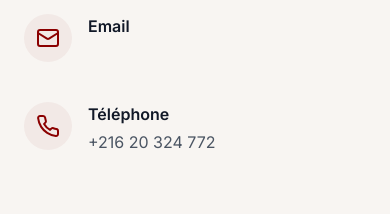
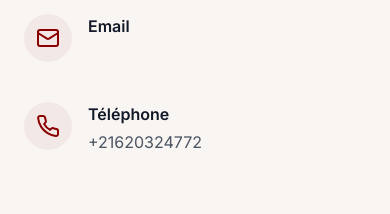
Before and after one commit to Useradel07/le_charme_floral, a React (Vite) app: page / in a window 390 px wide. Shown: the part 4920-5134 px from the top of the page. Built offline with nearby package versions, Linux system fonts and the light colour scheme.

Commit message:
Update phone number in Contact.tsx

```diff
--- a/src/components/Contact.tsx
+++ b/src/components/Contact.tsx
@@ -101,7 +101,7 @@ export default function Contact() {
                 </div>
                 <div>
                   <h4 className="font-semibold text-gray-900 mb-1 group-hover:text-[#8B0000] transition-colors">Téléphone</h4>
-                  <p className="text-gray-600">+216 20 324 772</p>
+                  <p className="text-gray-600">+21620324772</p>
                 </div>
               </a>
             </div>
```
